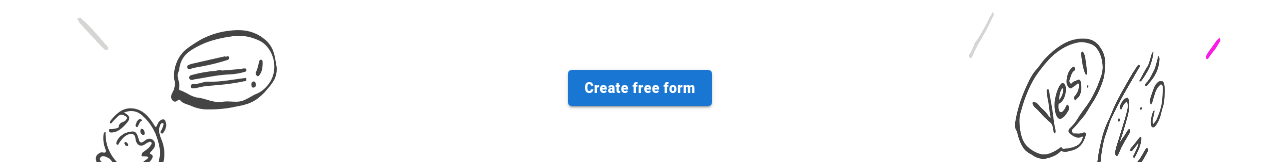
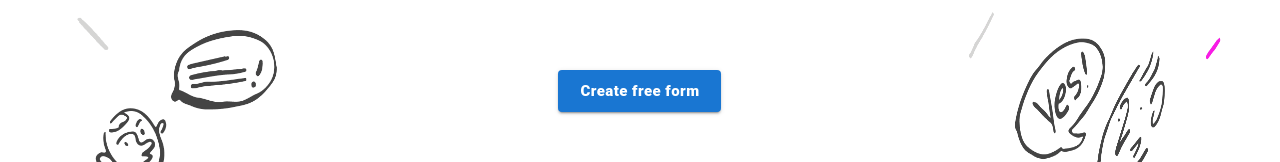
Before and after one commit to zeromcy/WebSite, a React (Create React App) app: page / in a window 1280 px wide. Shown: the part 388-550 px from the top of the page. Built offline with nearby package versions, Linux system fonts and the light colour scheme.

Commit message:
style: 调整button大小;

```diff
--- a/src/components/head/index.js
+++ b/src/components/head/index.js
@@ -47,7 +47,7 @@ export default function Head() {
                     justifyContent: 'center',
                     my: 10
                 }}>
-                <StyledButton variant="contained" className="btn">Create free form</StyledButton>
+                <StyledButton variant="contained" className="btn" size='large'>Create free form</StyledButton>
             </Grid>
 
             <Grid container sx={{
```
